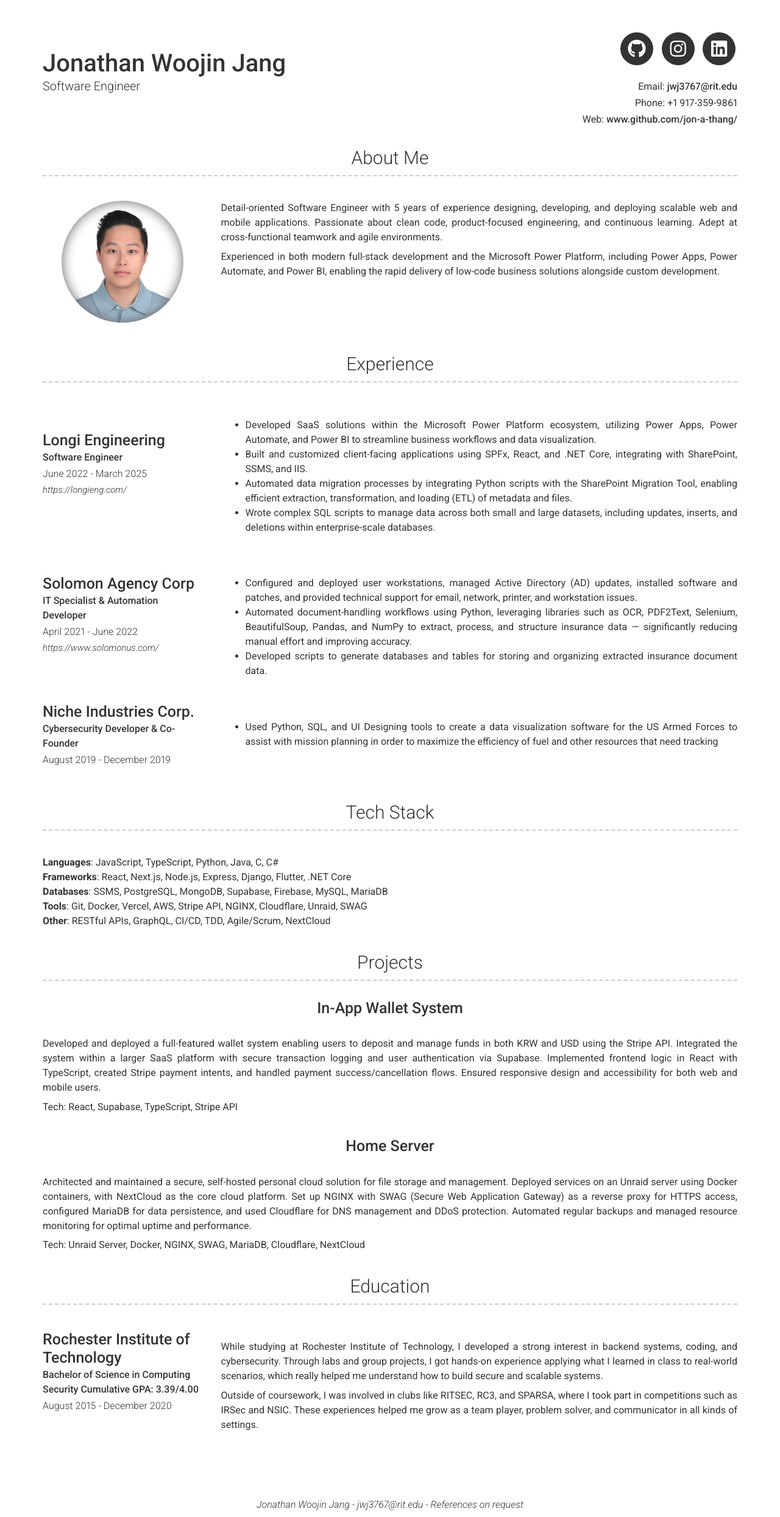
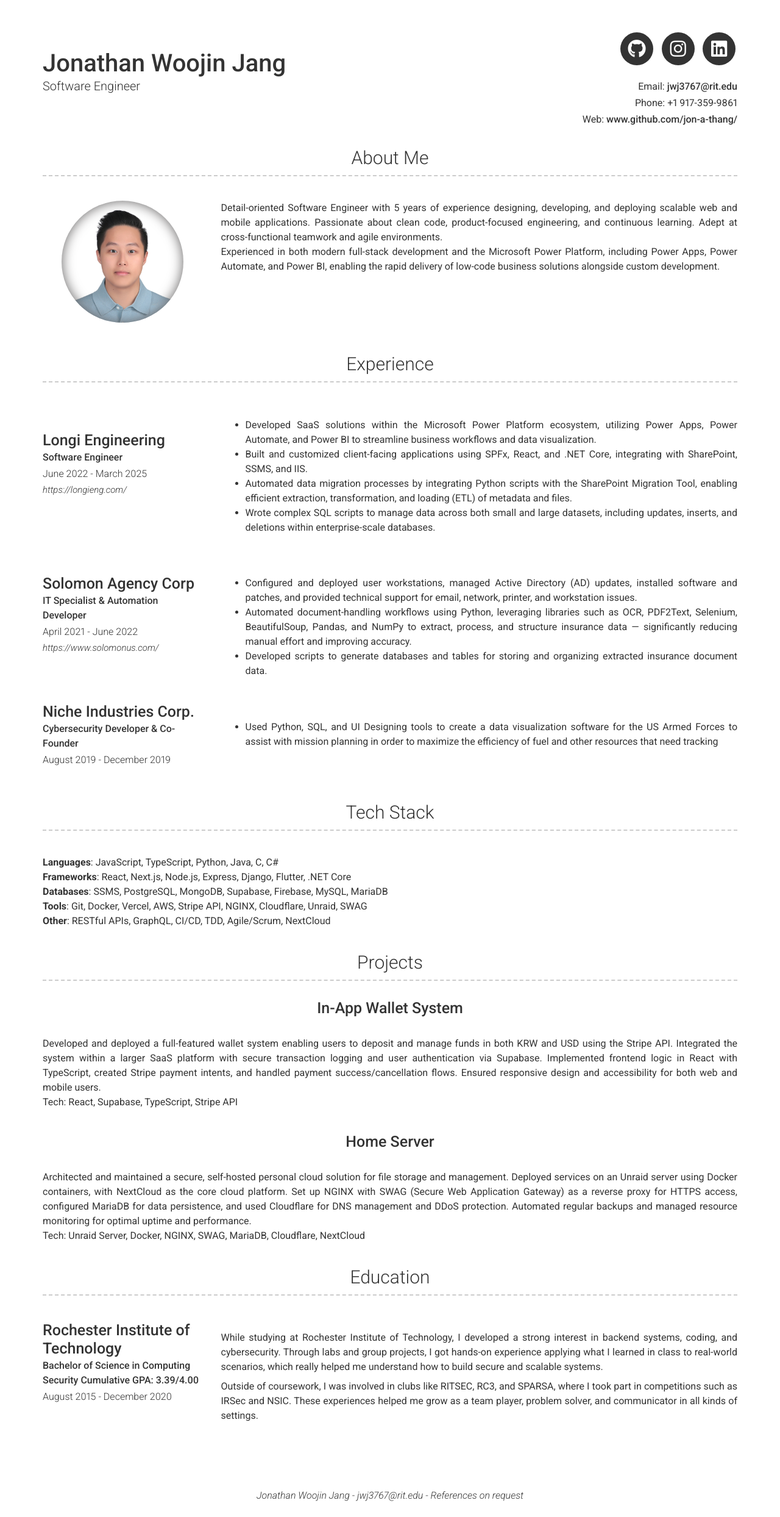
Before and after one commit to jon-a-thang/Resume-JonathanJang, a Jekyll site: the page built from index.md, in a window 1280 px wide. Shown: the whole page at 61% size. Built offline with Jekyll 4.4.1, drawn with Linux system fonts in a browser that asks for light colours; nearby versions of some CDN libraries.

Commit message:
formatting changes

```diff
--- a/_config.yml
+++ b/_config.yml
@@ -52,8 +52,7 @@ googlescholar_username:
 # about_title: About Me
 about_profile_image: images/profile.jpg
 about_content: | # this will include new lines to allow paragraphs
-  Detail-oriented Software Engineer with 5 years of experience designing, developing, and deploying scalable web and mobile applications. Passionate about clean code, product-focused engineering, and continuous learning. Adept at cross-functional teamwork and agile environments.
-
+  Detail-oriented Software Engineer with 5 years of experience designing, developing, and deploying scalable web and mobile applications. Passionate about clean code, product-focused engineering, and continuous learning. Adept at cross-functional teamwork and agile environments.<br>
   Experienced in both modern full-stack development and the Microsoft Power Platform, including Power Apps, Power Automate, and Power BI, enabling the rapid delivery of low-code business solutions alongside custom development.
 
 content:
@@ -158,8 +157,7 @@ content:
         quote: >
 
         description: | # this will include new lines to allow paragraphs
-          Developed and deployed a full-featured wallet system enabling users to deposit and manage funds in both KRW and USD using the Stripe API. Integrated the system within a larger SaaS platform with secure transaction logging and user authentication via Supabase. Implemented frontend logic in React with TypeScript, created Stripe payment intents, and handled payment success/cancellation flows. Ensured responsive design and accessibility for both web and mobile users.
-
+          Developed and deployed a full-featured wallet system enabling users to deposit and manage funds in both KRW and USD using the Stripe API. Integrated the system within a larger SaaS platform with secure transaction logging and user authentication via Supabase. Implemented frontend logic in React with TypeScript, created Stripe payment intents, and handled payment success/cancellation flows. Ensured responsive design and accessibility for both web and mobile users.<br>
           Tech: React, Supabase, TypeScript, Stripe API
 
       - layout: top-middle
@@ -176,8 +174,7 @@ content:
         quote: >
 
         description: | # this will include new lines to allow paragraphs
-          Architected and maintained a secure, self-hosted personal cloud solution for file storage and management. Deployed services on an Unraid server using Docker containers, with NextCloud as the core cloud platform. Set up NGINX with SWAG (Secure Web Application Gateway) as a reverse proxy for HTTPS access, configured MariaDB for data persistence, and used Cloudflare for DNS management and DDoS protection. Automated regular backups and managed resource monitoring for optimal uptime and performance.
-
+          Architected and maintained a secure, self-hosted personal cloud solution for file storage and management. Deployed services on an Unraid server using Docker containers, with NextCloud as the core cloud platform. Set up NGINX with SWAG (Secure Web Application Gateway) as a reverse proxy for HTTPS access, configured MariaDB for data persistence, and used Cloudflare for DNS management and DDoS protection. Automated regular backups and managed resource monitoring for optimal uptime and performance.<br>
           Tech: Unraid Server, Docker, NGINX, SWAG, MariaDB, Cloudflare, NextCloud
 
 
```
